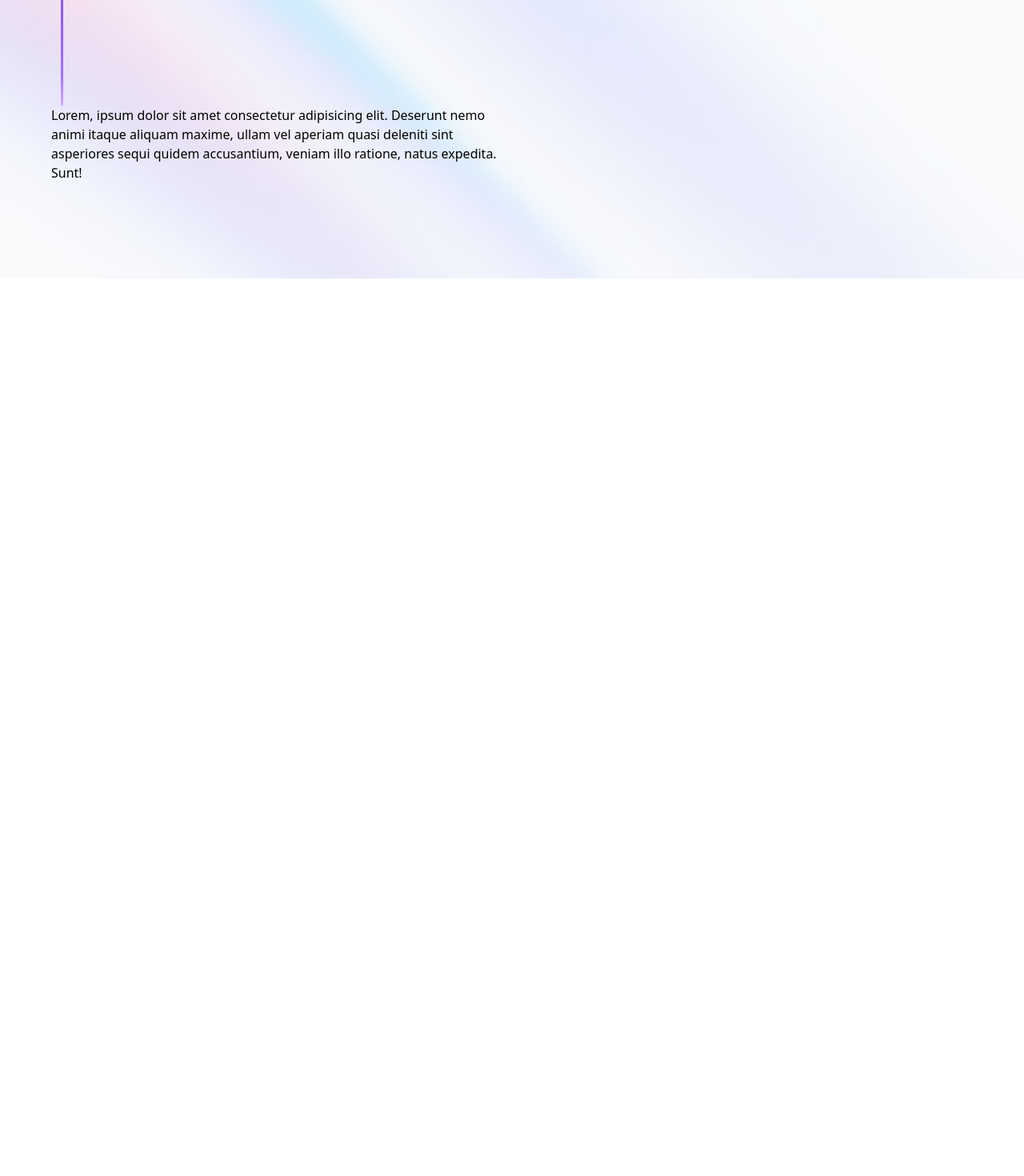
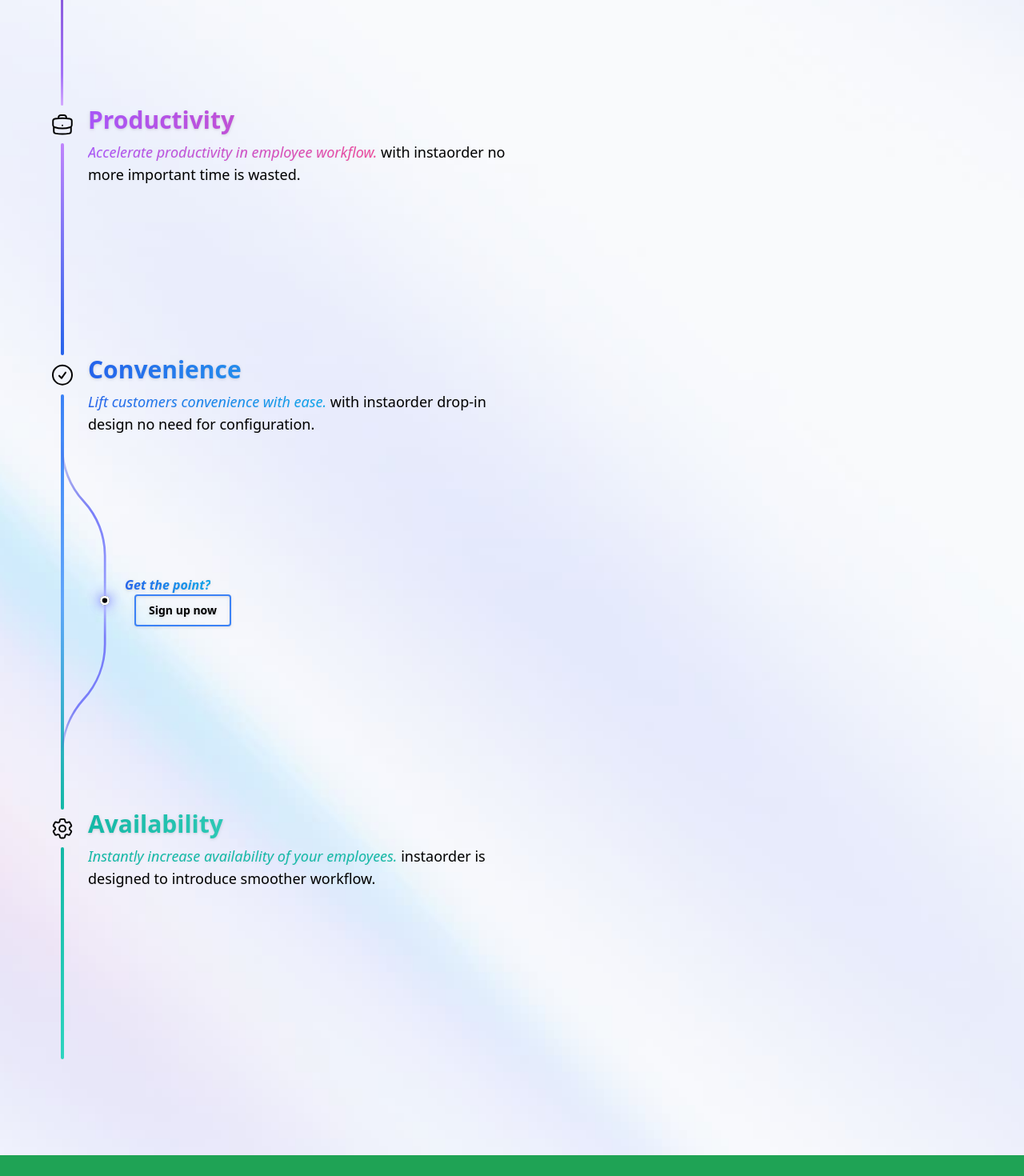
Before and after one commit to notEpsilon/instaorder, a React (Vite) app in the folder apps/client/: page / in a window 1280 px wide. Shown: the part 2120-3590 px from the top of the page at 80% size. Before the commit the page ends 2468 px from the top, so only its background shows below. Built offline with nearby package versions, Linux system fonts and the light colour scheme.

Commit message:
homepage ui improvements contributes to (#1)

```diff
--- a/apps/client/src/pages/HomePage.tsx
+++ b/apps/client/src/pages/HomePage.tsx
@@ -4,6 +4,7 @@
 import Container from "../components/Container";
 import Typed from "react-typed";
 import { ReactComponent as LineSVG } from "../assets/line.svg";
+import { ReactComponent as BlueSVG } from "../assets/blue.svg";
 
 interface ICard {
   title: string;
@@ -80,23 +81,167 @@
           <AnimateOnScroll className="mb-5">
             <div className="bg-gradient-to-r from-indigo-500 to-fuchsia-500 h-2 w-1/3" />
           </AnimateOnScroll>
-          <AnimateOnScroll>
+          <div>
             {/*  */}
             <div className="flex py-10 gap-x-4">
-              <div className="rounded basis-1/2">
-                <LineSVG />
+              <div className="basis-1/2">
+                <AnimateOnScroll>
+                  <LineSVG />
+                </AnimateOnScroll>
                 {/*  */}
                 <div>
-                  <p>
-                    Lorem, ipsum dolor sit amet consectetur adipisicing elit.
-                    Deserunt nemo animi itaque aliquam maxime, ullam vel aperiam
-                    quasi deleniti sint asperiores sequi quidem accusantium,
-                    veniam illo ratione, natus expedita. Sunt!
-                  </p>
+                  <AnimateOnScroll className="flex space-x-4">
+                    <div className="mt-2 flex flex-col items-center justify-between -ml-0.5 min-h-[19rem]">
+                      <svg
+                        xmlns="http://www.w3.org/2000/svg"
+                        fill="none"
+                        viewBox="0 0 24 24"
+                        strokeWidth={1.5}
+                        stroke="currentColor"
+                        className="w-8 h-9"
+                      >
+                        <path
+                          strokeLinecap="round"
+                          strokeLinejoin="round"
+                          d="M20.25 14.15v4.25c0 1.094-.787 2.036-1.872 2.18-2.087.277-4.216.42-6.378.42s-4.291-.143-6.378-.42c-1.085-.144-1.872-1.086-1.872-2.18v-4.25m16.5 0a2.18 2.18 0 00.75-1.661V8.706c0-1.081-.768-2.015-1.837-2.175a48.114 48.114 0 00-3.413-.387m4.5 8.006c-.194.165-.42.295-.673.38A23.978 23.978 0 0112 15.75c-2.648 0-5.195-.429-7.577-1.22a2.016 2.016 0 01-.673-.38m0 0A2.18 2.18 0 013 12.489V8.706c0-1.081.768-2.015 1.837-2.175a48.111 48.111 0 013.413-.387m7.5 0V5.25A2.25 2.25 0 0013.5 3h-3a2.25 2.25 0 00-2.25 2.25v.894m7.5 0a48.667 48.667 0 00-7.5 0M12 12.75h.008v.008H12v-.008z"
+                        />
+                      </svg>
+                      <div className="h-full mt-2 w-[0.22rem] rounded rrr bg-gradient-to-b from-purple-400 to-blue-600" />
+                    </div>
+                    <div className="basis-full">
+                      <Colored
+                        from="from-purple-500"
+                        to="to-pink-500"
+                        className="text-3xl font-bold drop-shadow pb-1 block mb-1"
+                      >
+                        Productivity
+                      </Colored>
+                      <p className="font-medium text-lg drop-shadow-sm">
+                        <Colored
+                          from="from-purple-500"
+                          to="to-pink-500"
+                          className="italic"
+                        >
+                          Accelerate productivity in employee workflow.
+                        </Colored>{" "}
+                        with instaorder no more important time is wasted.
+                      </p>
+                    </div>
+                  </AnimateOnScroll>
                 </div>
+                {/* second */}
+                <div>
+                  <AnimateOnScroll className="flex space-x-4">
+                    <div className="mt-2 flex flex-col items-center justify-between -ml-0.5 min-h-[35rem] relative">
+                      <svg
+                        xmlns="http://www.w3.org/2000/svg"
+                        fill="none"
+                        viewBox="0 0 24 24"
+                        strokeWidth={1.5}
+                        stroke="currentColor"
+                        className="w-8 h-9"
+                      >
+                        <path
+                          strokeLinecap="round"
+                          strokeLinejoin="round"
+                          d="M9 12.75L11.25 15 15 9.75M21 12a9 9 0 11-18 0 9 9 0 0118 0z"
+                        />
+                      </svg>
+                      <div className="h-full mt-2 w-[0.22rem] rounded bg-gradient-to-b from-blue-500 via-blue-400 to-teal-500" />
+                      {/* ex */}
+                      <div className="absolute max-h-full min-h-full top-14 left-3.5">
+                        <div className="flex items-center min-w-[20rem]">
+                          <BlueSVG className="basis-1/4" />
+                          <p className="font-bold drop-shadow basis-3/4 space-x-3">
+                            <Colored
+                              from="from-blue-600"
+                              to="to-sky-500"
+                              className="italic"
+                            >
+                              Get the point?
+                            </Colored>
+                            <button className="rounded outline-none focus:outline-none border-2 border-blue-500 text-sm px-4 py-2 hover:text-white hover:bg-blue-500 transition-colors duration-200">
+                              Sign up now
+                            </button>
+                          </p>
+                        </div>
+                      </div>
+                      {/* /ex */}
+                    </div>
+                    <div className="basis-full">
+                      <Colored
+                        from="from-blue-600"
+                        to="to-cyan-400"
+                        className="text-3xl font-bold drop-shadow pb-1 block mb-1"
+                      >
+                        Convenience
+                      </Colored>
+                      <p className="font-medium text-lg drop-shadow-sm">
+                        <Colored
+                          from="from-blue-600"
+                          to="to-sky-500"
+                          className="italic"
+                        >
+                          Lift customers convenience with ease.
+                        </Colored>{" "}
+                        with instaorder drop-in design no need for
+                        configuration.
+                      </p>
+                    </div>
+                  </AnimateOnScroll>
+                </div>
+                {/* end second */}
+                {/* third */}
+                <div>
+                  <AnimateOnScroll className="flex space-x-4">
+                    <div className="mt-2 flex flex-col items-center justify-between -ml-0.5 min-h-[19rem]">
+                      <svg
+                        xmlns="http://www.w3.org/2000/svg"
+                        fill="none"
+                        viewBox="0 0 24 24"
+                        strokeWidth={1.5}
+                        stroke="currentColor"
+                        className="w-8 h-9"
+                      >
+                        <path
+                          strokeLinecap="round"
+                          strokeLinejoin="round"
+                          d="M9.594 3.94c.09-.542.56-.94 1.11-.94h2.593c.55 0 1.02.398 1.11.94l.213 1.281c.063.374.313.686.645.87.074.04.147.083.22.127.324.196.72.257 1.075.124l1.217-.456a1.125 1.125 0 011.37.49l1.296 2.247a1.125 1.125 0 01-.26 1.431l-1.003.827c-.293.24-.438.613-.431.992a6.759 6.759 0 010 .255c-.007.378.138.75.43.99l1.005.828c.424.35.534.954.26 1.43l-1.298 2.247a1.125 1.125 0 01-1.369.491l-1.217-.456c-.355-.133-.75-.072-1.076.124a6.57 6.57 0 01-.22.128c-.331.183-.581.495-.644.869l-.213 1.28c-.09.543-.56.941-1.11.941h-2.594c-.55 0-1.02-.398-1.11-.94l-.213-1.281c-.062-.374-.312-.686-.644-.87a6.52 6.52 0 01-.22-.127c-.325-.196-.72-.257-1.076-.124l-1.217.456a1.125 1.125 0 01-1.369-.49l-1.297-2.247a1.125 1.125 0 01.26-1.431l1.004-.827c.292-.24.437-.613.43-.992a6.932 6.932 0 010-.255c.007-.378-.138-.75-.43-.99l-1.004-.828a1.125 1.125 0 01-.26-1.43l1.297-2.247a1.125 1.125 0 011.37-.491l1.216.456c.356.133.751.072 1.076-.124.072-.044.146-.087.22-.128.332-.183.582-.495.644-.869l.214-1.281z"
+                        />
+                        <path
+                          strokeLinecap="round"
+                          strokeLinejoin="round"
+                          d="M15 12a3 3 0 11-6 0 3 3 0 016 0z"
+                        />
+                      </svg>
+
+                      <div className="h-full mt-2 w-[0.22rem] rounded rrr bg-gradient-to-b from-teal-500 to-teal-400" />
+                    </div>
+                    <div className="basis-full">
+                      <Colored
+                        from="from-teal-500"
+                        to="to-teal-300"
+                        className="text-3xl font-bold drop-shadow pb-1 block mb-1"
+                      >
+                        Availability
+                      </Colored>
+                      <p className="font-medium text-lg drop-shadow-sm">
+                        <Colored
+                          from="from-teal-500"
+                          to="to-teal-500"
+                          className="italic"
+                        >
+                          Instantly increase availability of your employees.
+                        </Colored>{" "}
+                        instaorder is designed to introduce smoother workflow.
+                      </p>
+                    </div>
+                  </AnimateOnScroll>
+                </div>
+                {/* end third */}
                 {/*  */}
               </div>
-              <div className="left basis-1/2">
+              <div className="right basis-1/2">
                 <p className="font-medium text-gray-600 text-lg">
                   Lorem, ipsum dolor sit amet consectetur adipisicing elit.
                   Error excepturi quibusdam veniam consectetur, sit, fugiat cum
@@ -106,9 +251,27 @@
               </div>
             </div>
             {/*  */}
+          </div>
+        </Container>
+      </section>
+      {/* new section */}
+      <section className="bg-[#f8f9fa] bg-[url('/src/assets/reflection.jpg')] bg-center bg-cover bg-no-repeat">
+        <div className="bg-[url('/src/assets/green-wave.svg')] bg-center bg-contain bg-transparent bg-repeat-x min-h-[300px]" />
+        <Container className="pb-20">
+          <AnimateOnScroll>
+            <h2 className="text-5xl mb-5 font-extrabold drop-shadow">
+              <Colored from="from-emerald-500" to="to-cyan-500">
+                How
+              </Colored>{" "}
+              Does It Work?
+            </h2>
+          </AnimateOnScroll>
+          <AnimateOnScroll className="mb-5">
+            <div className="bg-gradient-to-r from-emerald-500 to-cyan-500 h-2 w-1/3" />
           </AnimateOnScroll>
         </Container>
       </section>
+      {/* /new section */}
     </div>
   );
 };
```
Also changed, not shown: apps/client/src/assets/blue.svg (added), apps/client/src/assets/green-wave.svg (added).
